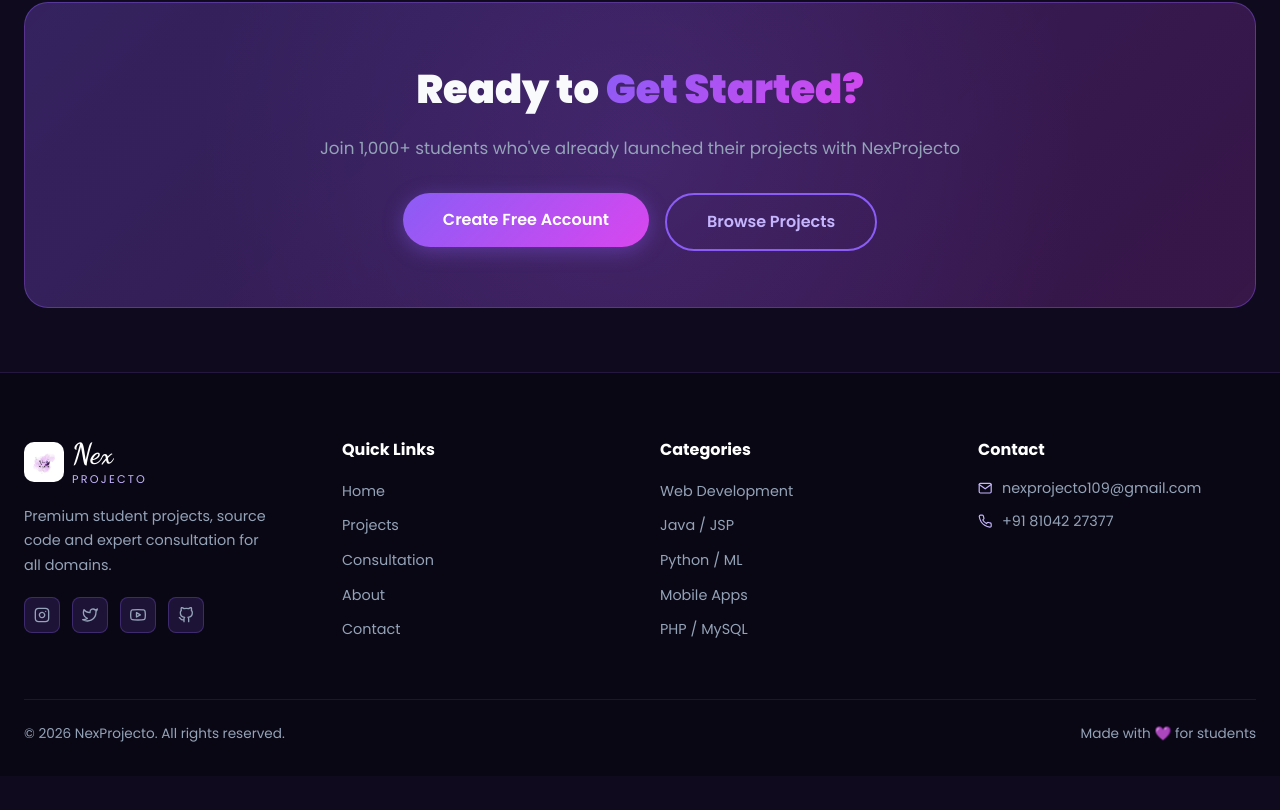
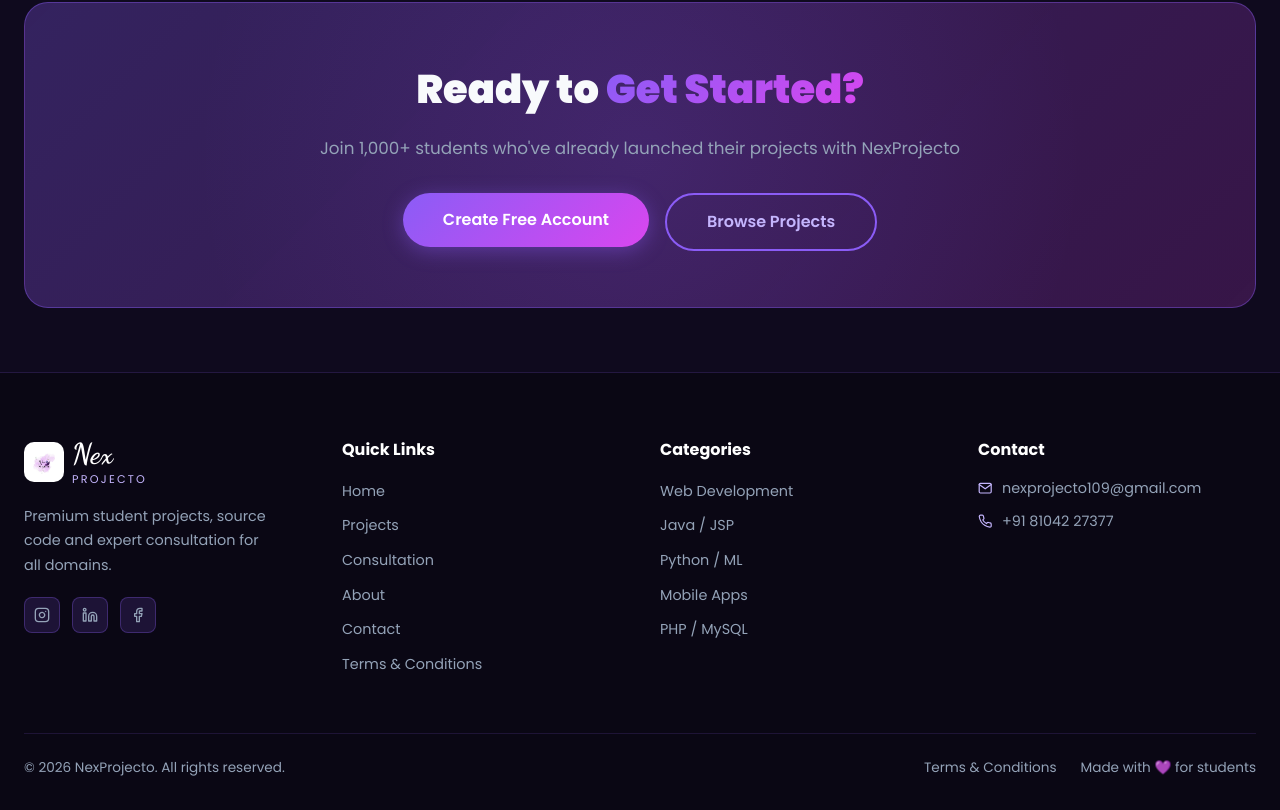
Before and after one commit to nexprojecto109-max/nexprojecto_web, a React (Vite) app: page / in a window 1280 px wide. Shown: the part 3892-4702 px from the top of the page. Before the commit the page ends 4668 px from the top, so only its background shows below. Built offline with nearby package versions, Linux system fonts and the light colour scheme; no server answers.

Commit message:
Update footer with new social links and content
Updated social media icons and added Facebook and LinkedIn links. Modified footer content to include Terms & Conditions link.

```diff
--- a/src/components/Footer.jsx
+++ b/src/components/Footer.jsx
@@ -1,6 +1,24 @@
 import { Link } from 'react-router-dom'
-import { FiMail, FiPhone, FiInstagram, FiTwitter, FiYoutube, FiGithub } from 'react-icons/fi'
+import { FiMail, FiPhone, FiInstagram, FiLinkedin, FiFacebook } from 'react-icons/fi'
 import { motion } from 'framer-motion'
+
+const socialLinks = [
+  {
+    Icon: FiInstagram,
+    href: 'https://www.instagram.com/nexprojecto?utm_source=qr&igsh=MXRicjBseHdycW5qdA==',
+    label: 'Instagram'
+  },
+  {
+    Icon: FiLinkedin,
+    href: 'https://www.linkedin.com/in/nex-projecto-6993a8416',
+    label: 'LinkedIn'
+  },
+  {
+    Icon: FiFacebook,
+    href: 'https://www.facebook.com/nexprojecto',
+    label: 'Facebook'
+  }
+]
 
 export default function Footer() {
   return (
@@ -33,8 +51,14 @@ export default function Footer() {
               Premium student projects, source code and expert consultation for all domains.
             </p>
             <div style={{ display: 'flex', gap: '0.75rem', marginTop: '1.25rem' }}>
-              {[FiInstagram, FiTwitter, FiYoutube, FiGithub].map((Icon, i) => (
-                <motion.a key={i} href="#" whileHover={{ scale: 1.2, color: 'var(--primary-light)' }}
+              {socialLinks.map(({ Icon, href, label }) => (
+                <motion.a
+                  key={label}
+                  href={href}
+                  target="_blank"
+                  rel="noopener noreferrer"
+                  aria-label={label}
+                  whileHover={{ scale: 1.2, color: 'var(--primary-light)' }}
                   style={{
                     width: 36, height: 36,
                     background: 'rgba(139,92,246,0.15)',
@@ -42,7 +66,7 @@ export default function Footer() {
                     borderRadius: '8px',
                     display: 'flex', alignItems: 'center', justifyContent: 'center',
                     color: 'var(--text-muted)', fontSize: '1rem',
-                    transition: 'all 0.3s'
+                    transition: 'all 0.3s', textDecoration: 'none'
                   }}>
                   <Icon />
                 </motion.a>
@@ -52,7 +76,7 @@ export default function Footer() {
 
           {/* Links */}
           {[
-            { title: 'Quick Links', links: [['/', 'Home'], ['/projects', 'Projects'], ['/consultation', 'Consultation'], ['/about', 'About'], ['/contact', 'Contact']] },
+            { title: 'Quick Links', links: [['/', 'Home'], ['/projects', 'Projects'], ['/consultation', 'Consultation'], ['/about', 'About'], ['/contact', 'Contact'], ['/terms', 'Terms & Conditions']] },
             { title: 'Categories', links: [['#', 'Web Development'], ['#', 'Java / JSP'], ['#', 'Python / ML'], ['#', 'Mobile Apps'], ['#', 'PHP / MySQL']] },
           ].map(section => (
             <div key={section.title}>
@@ -96,9 +120,15 @@ export default function Footer() {
           <p style={{ color: 'var(--text-muted)', fontSize: '0.85rem' }}>
             © 2026 NexProjecto. All rights reserved.
           </p>
-          <p style={{ color: 'var(--text-muted)', fontSize: '0.85rem' }}>
-            Made with 💜 for students
-          </p>
+          <div style={{ display: 'flex', gap: '1.5rem', alignItems: 'center', flexWrap: 'wrap' }}>
+            <Link to="/terms" style={{ color: 'var(--text-muted)', fontSize: '0.85rem', textDecoration: 'none', transition: 'color 0.2s' }}
+              onMouseEnter={e => e.target.style.color = 'var(--primary-light)'}
+              onMouseLeave={e => e.target.style.color = 'var(--text-muted)'}
+            >Terms & Conditions</Link>
+            <p style={{ color: 'var(--text-muted)', fontSize: '0.85rem', margin: 0 }}>
+              Made with 💜 for students
+            </p>
+          </div>
         </div>
       </div>
     </footer>
```
